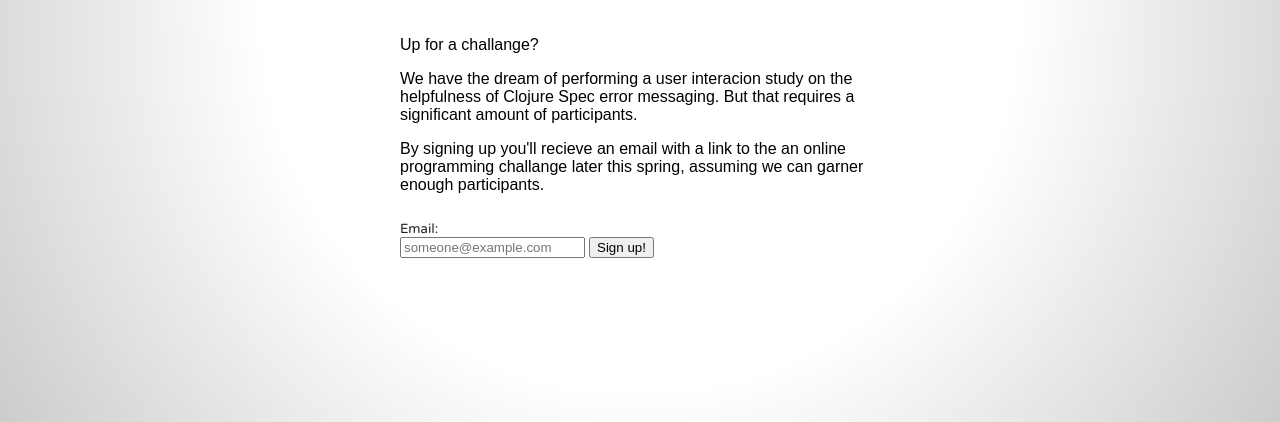
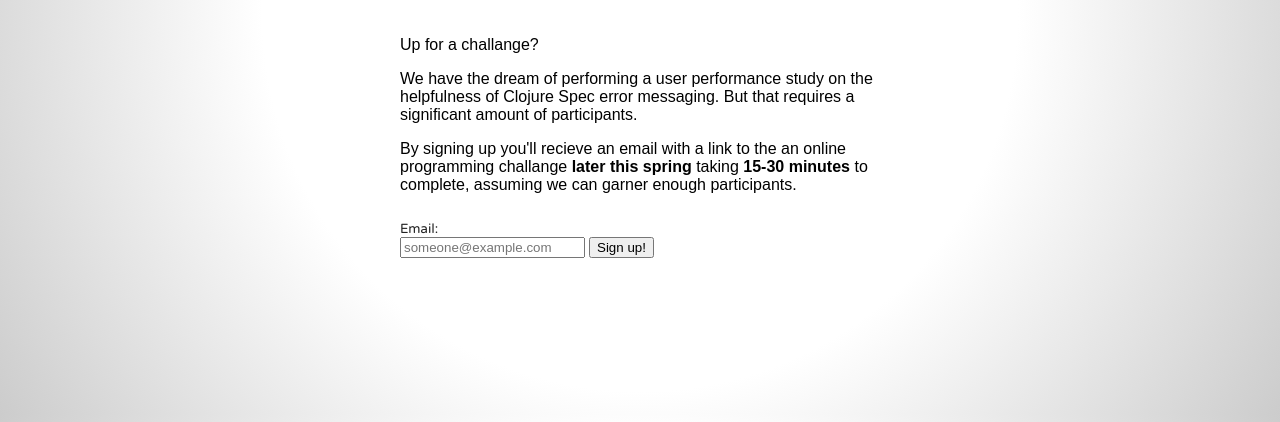
Before and after one commit to PlumpMath/clj.rovanion.se, a plain HTML site: page index.html in a window 1280 px wide. Shown: the part 386-808 px from the top of the page. Drawn offline with Linux system fonts and the light colour scheme.

Commit message:
Added emphasis to the explaining paragraphs.

```diff
--- a/index.html
+++ b/index.html
@@ -15,14 +15,15 @@
 				<p>
 					Up for a challange?
 				</p><p>
-					We have the dream of performing a user interacion
+					We have the dream of performing a user performance
 					study on the helpfulness of Clojure Spec error
 					messaging. But that requires a significant amount of
 					participants.
 				</p><p>
-					By signing up you'll recieve an email with a link to
-					the an online programming challange later this spring,
-					assuming we can garner enough participants.
+					By signing up you'll recieve an email with a link to the an
+					online programming challange <b>later this spring</b>
+					taking <b>15-30 minutes</b> to complete, assuming we can
+					garner enough participants.
 				</p>
 				<h5>Email:</h5>
 				<form action="signup">
```
